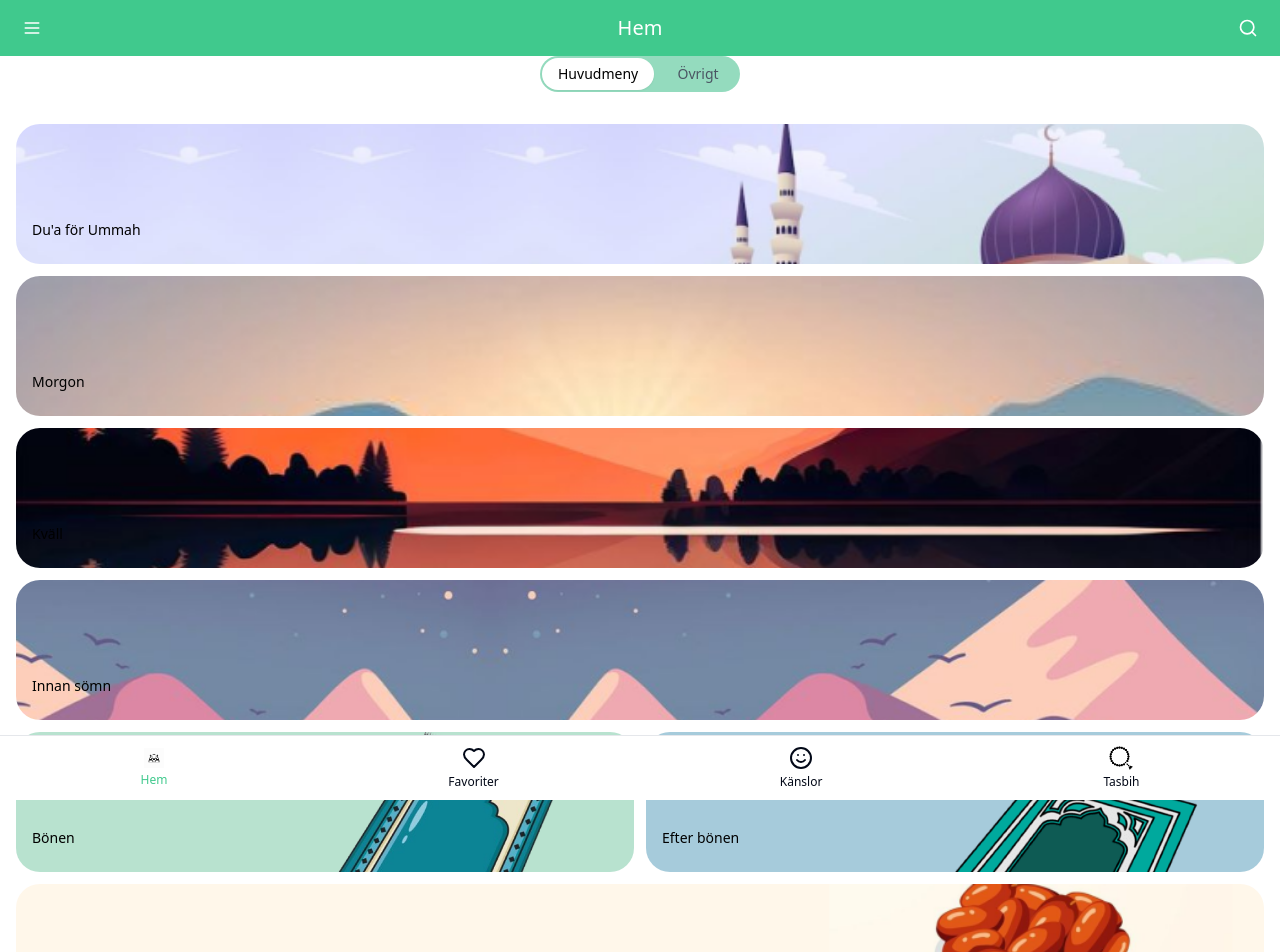
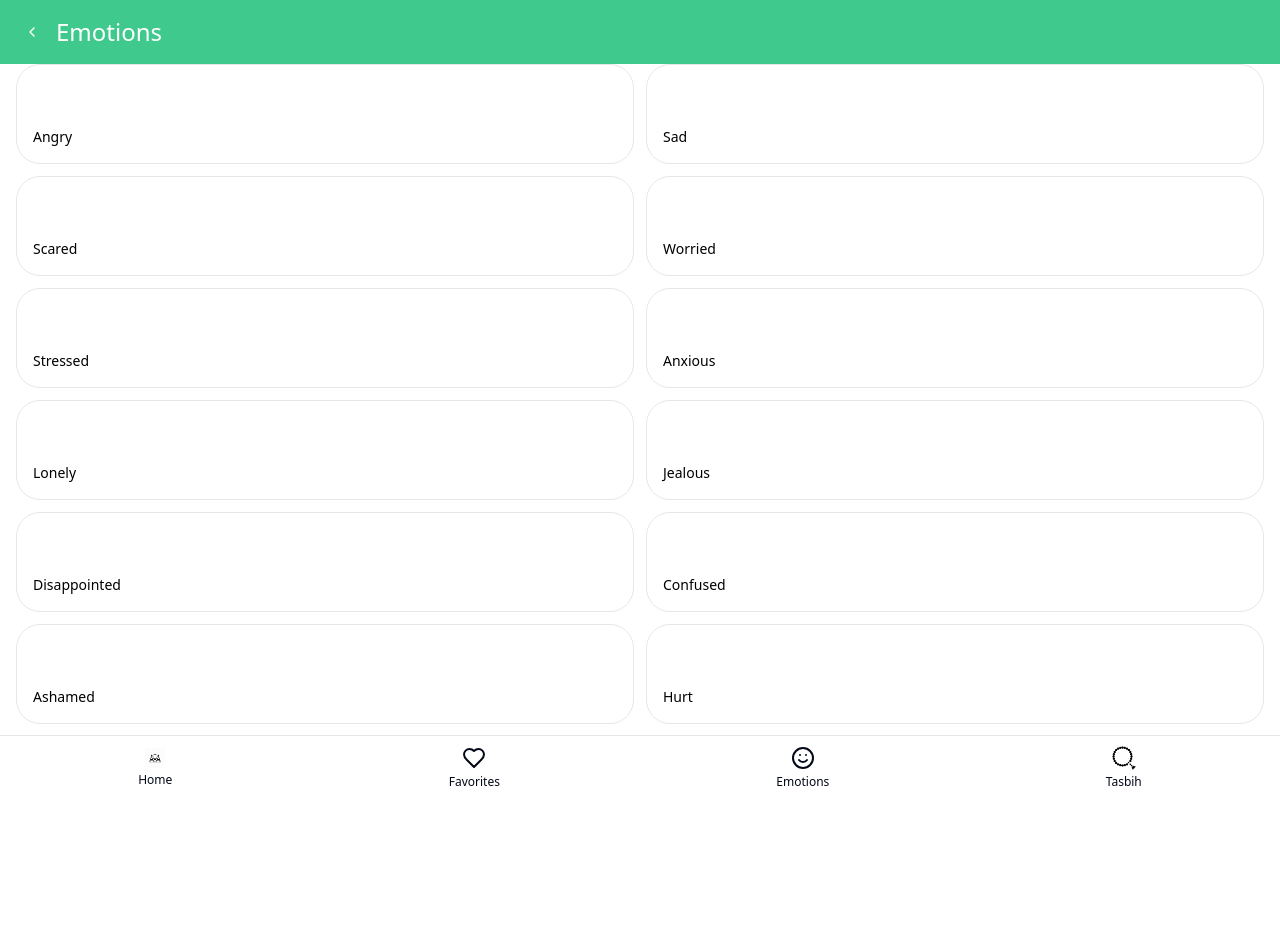
Before and after one commit to Usmanyousaf88/duapp, a React (Vite) app: page /emotions in a window 1280 px wide. Before the commit this address led to /. Shown: the top 952 px of the page. After the commit the page ends 820 px from the top, so only its background shows below. Built offline with nearby package versions, Linux system fonts and the light colour scheme.

Commit message:
Translate codebase to English
Updated the codebase to use English language for all text elements, including UI components, page titles, and descriptions.
[skip gpt_engineer]

```diff
--- a/src/App.tsx
+++ b/src/App.tsx
@@ -4,7 +4,7 @@ import { TooltipProvider } from "@/components/ui/tooltip";
 import { QueryClient, QueryClientProvider } from "@tanstack/react-query";
 import { BrowserRouter, Routes, Route, Navigate } from "react-router-dom";
 import Index from "./pages/Index";
-import Morgon from "./pages/Morgon";
+import Morning from "./pages/Morning";
 import AyatAlKursi from "./pages/AyatAlKursi";
 import Emotions from "./pages/Emotions";
 import Tasbih from "./pages/Tasbih";
@@ -19,9 +19,9 @@ const App = () => (
       <BrowserRouter>
         <Routes>
           <Route path="/" element={<Index />} />
-          <Route path="/morgon" element={<Morgon />} />
-          <Route path="/morgon/ayat-al-kursi" element={<AyatAlKursi />} />
-          <Route path="/kanslor" element={<Emotions />} />
+          <Route path="/morning" element={<Morning />} />
+          <Route path="/morning/ayat-al-kursi" element={<AyatAlKursi />} />
+          <Route path="/emotions" element={<Emotions />} />
           <Route path="/tasbih" element={<Tasbih />} />
           <Route path="*" element={<Navigate to="/" replace />} />
         </Routes>
--- a/src/components/BottomNav.tsx
+++ b/src/components/BottomNav.tsx
@@ -16,16 +16,16 @@ export const BottomNav = () => {
               alt="Mosque"
               className="w-5 h-5 mb-1"
             />
-            <span className={`text-xs ${isHomePage ? "text-[#40C98D]" : ""}`}>Hem</span>
+            <span className={`text-xs ${isHomePage ? "text-[#40C98D]" : ""}`}>Home</span>
           </div>
         </Link>
-        <Link to="/favoriter" className="flex flex-col items-center space-y-1">
+        <Link to="/favorites" className="flex flex-col items-center space-y-1">
           <Heart className="w-6 h-6" />
-          <span className="text-xs">Favoriter</span>
+          <span className="text-xs">Favorites</span>
         </Link>
-        <Link to="/kanslor" className="flex flex-col items-center space-y-1">
+        <Link to="/emotions" className="flex flex-col items-center space-y-1">
           <Smile className="w-6 h-6" />
-          <span className="text-xs">Känslor</span>
+          <span className="text-xs">Emotions</span>
         </Link>
         <Link to="/tasbih" className="flex flex-col items-center space-y-1">
           <img
--- a/src/components/Header.tsx
+++ b/src/components/Header.tsx
@@ -1,4 +1,4 @@
-import { Menu, Search, Settings } from "lucide-react";
+import { Menu, Search } from "lucide-react";
 
 export const Header = () => (
   <div className="fixed top-0 inset-x-0 bg-[#40C98D] z-10">
@@ -6,7 +6,7 @@ export const Header = () => (
       <button className="p-1.5 hover:bg-white/10 rounded-lg transition-colors">
         <Menu className="w-5 h-5 text-white" />
       </button>
-      <h1 className="text-xl font-medium text-white absolute left-1/2 transform -translate-x-1/2">Hem</h1>
+      <h1 className="text-xl font-medium text-white absolute left-1/2 transform -translate-x-1/2">Home</h1>
       <div className="flex items-center gap-1">
         <button className="p-1.5 hover:bg-white/10 rounded-lg transition-colors">
           <Search className="w-5 h-5 text-white" />
--- a/src/components/TabToggle.tsx
+++ b/src/components/TabToggle.tsx
@@ -14,7 +14,7 @@ export const TabToggle = ({ activeTab, onTabChange }: TabToggleProps) => {
             : "text-gray-600 hover:text-gray-900"
         }`}
       >
-        Huvudmeny
+        Main Menu
       </button>
       <button
         onClick={() => onTabChange("other")}
@@ -24,7 +24,7 @@ export const TabToggle = ({ activeTab, onTabChange }: TabToggleProps) => {
             : "text-gray-600 hover:text-gray-900"
         }`}
       >
-        Övrigt
+        Other
       </button>
     </div>
   );
--- a/src/data/categories.ts
+++ b/src/data/categories.ts
@@ -2,57 +2,57 @@ import { Category } from "@/types/Category";
 
 export const mainCategories: Category[] = [
   {
-    title: "Du'a för Ummah",
+    title: "Du'a for Ummah",
     color: "bg-[#E3F2FF]",
     icon: "/placeholder.svg",
     backgroundImage: "/lovable-uploads/2521214c-6395-43dd-adfd-020a2e8a17f1.png",
     className: "col-span-2"
   },
   {
-    title: "Morgon",
+    title: "Morning",
     color: "bg-[#E3F2FF]",
     icon: "/placeholder.svg",
     backgroundImage: "/lovable-uploads/f9088ba9-f25e-4a89-b56d-b5be93f674cd.png",
-    path: "/morgon",
+    path: "/morning",
     className: "col-span-2"
   },
   {
-    title: "Kväll",
+    title: "Evening",
     color: "bg-[#FFE4D3]",
     icon: "/placeholder.svg",
     backgroundImage: "/lovable-uploads/fc55e661-a5e9-40d9-8e2d-59e15ec9a008.png",
     className: "col-span-2"
   },
   {
-    title: "Innan sömn",
+    title: "Before Sleep",
     color: "bg-[#2B7BAD]",
     icon: "/placeholder.svg",
     backgroundImage: "/lovable-uploads/13df4b61-4aa3-44a9-b03d-d57426245fb6.png",
     className: "col-span-2"
   },
   {
-    title: "Bönen",
+    title: "Prayer",
     color: "bg-[#D1E7DD]",
     icon: "/placeholder.svg",
     backgroundImage: "/lovable-uploads/92159964-0425-4808-9d78-ce51505ed51b.png",
     className: "col-span-1"
   },
   {
-    title: "Efter bönen",
+    title: "After Prayer",
     color: "bg-[#D3E4FD]",
     icon: "/placeholder.svg",
     backgroundImage: "/lovable-uploads/5c189f4d-0c86-408e-9466-bd19c2c68c80.png",
     className: "col-span-1"
   },
   {
-    title: "Ruqyah & sjukdom",
+    title: "Ruqyah & Illness",
     color: "bg-[#FFE4E6]",
     icon: "/placeholder.svg",
     backgroundImage: "/lovable-uploads/19444db6-aafe-4466-840f-847a788fb633.png",
     className: "col-span-2"
   },
   {
-    title: "Prisning till Allah",
+    title: "Praising Allah",
     color: "bg-[#E5DEFF]",
     icon: "/placeholder.svg",
     backgroundImage: "/lovable-uploads/31ad7e12-e1ab-4362-bce1-f3ccf36ca781.png",
@@ -66,21 +66,21 @@ export const mainCategories: Category[] = [
     className: "col-span-1"
   },
   {
-    title: "Du'as från Koranen",
+    title: "Du'as from Quran",
     color: "bg-[#F2FCE2]",
     icon: "/placeholder.svg",
     backgroundImage: "/lovable-uploads/5ad3029e-32c4-4173-8bd7-782b8be70609.png",
     className: "col-span-1"
   },
   {
-    title: "Du'as från Sunnah",
+    title: "Du'as from Sunnah",
     color: "bg-[#FEF7CD]",
     icon: "/placeholder.svg",
     backgroundImage: "/lovable-uploads/8ab314a6-c280-4a5e-86cb-2721e74fb042.png",
     className: "col-span-1"
   },
   {
-    title: "Dhikr för allt",
+    title: "Dhikr for All",
     color: "bg-[#FEC6A1]",
     icon: "/placeholder.svg",
     backgroundImage: "/lovable-uploads/cd18b7d7-1235-4e02-b58c-2641251477e3.png",
@@ -94,7 +94,7 @@ export const mainCategories: Category[] = [
     className: "col-span-1"
   },
   {
-    title: "Allah's namn",
+    title: "Names of Allah",
     color: "bg-[#D3E4FD]",
     icon: "/placeholder.svg",
     backgroundImage: "/lovable-uploads/1748109d-6ac2-4c25-9c8e-bbfa6f00753e.png",
@@ -104,43 +104,43 @@ export const mainCategories: Category[] = [
 
 export const otherCategories: Category[] = [
   {
-    title: "Uppvaknande",
+    title: "Waking Up",
     color: "bg-blue-100",
     icon: "/placeholder.svg",
     className: "col-span-1"
   },
   {
-    title: "Mardrömmar",
+    title: "Nightmares",
     color: "bg-rose-100",
     icon: "/placeholder.svg",
     className: "col-span-1"
   },
   {
-    title: "Kläder",
+    title: "Clothing",
     color: "bg-green-100",
     icon: "/placeholder.svg",
     className: "col-span-1"
   },
   {
-    title: "Toalett & Wudu",
+    title: "Toilet & Wudu",
     color: "bg-violet-100",
     icon: "/placeholder.svg",
     className: "col-span-1"
   },
   {
-    title: "Mat & Dryck",
+    title: "Food & Drink",
     color: "bg-amber-100",
     icon: "/placeholder.svg",
     className: "col-span-2"
   },
   {
-    title: "Hemmet",
+    title: "Home",
     color: "bg-rose-100",
     icon: "/placeholder.svg",
     className: "col-span-2"
   },
   {
-    title: "Adhan & Moské",
+    title: "Adhan & Mosque",
     color: "bg-blue-100",
     icon: "/placeholder.svg",
     className: "col-span-2"
--- a/src/pages/Emotions.tsx
+++ b/src/pages/Emotions.tsx
@@ -13,7 +13,7 @@ const Emotions = () => {
               <ChevronLeft className="w-6 h-6" />
             </Button>
           </Link>
-          <h1 className="text-2xl font-medium text-white ml-2">Känslor</h1>
+          <h1 className="text-2xl font-medium text-white ml-2">Emotions</h1>
         </div>
       </div>
 
@@ -36,18 +36,18 @@ const Emotions = () => {
 };
 
 const emotions = [
-  "Arg",
-  "Ledsen",
-  "Rädd",
-  "Orolig",
-  "Stressad",
-  "Ångest",
-  "Ensam",
-  "Svartsjuk",
-  "Besviken",
-  "Förvirrad",
-  "Skamsen",
-  "Sårad"
+  "Angry",
+  "Sad",
+  "Scared",
+  "Worried",
+  "Stressed",
+  "Anxious",
+  "Lonely",
+  "Jealous",
+  "Disappointed",
+  "Confused",
+  "Ashamed",
+  "Hurt"
 ];
 
 export default Emotions;
```
Also changed, not shown: src/pages/Morning.tsx (renamed from src/pages/Morgon.tsx).
